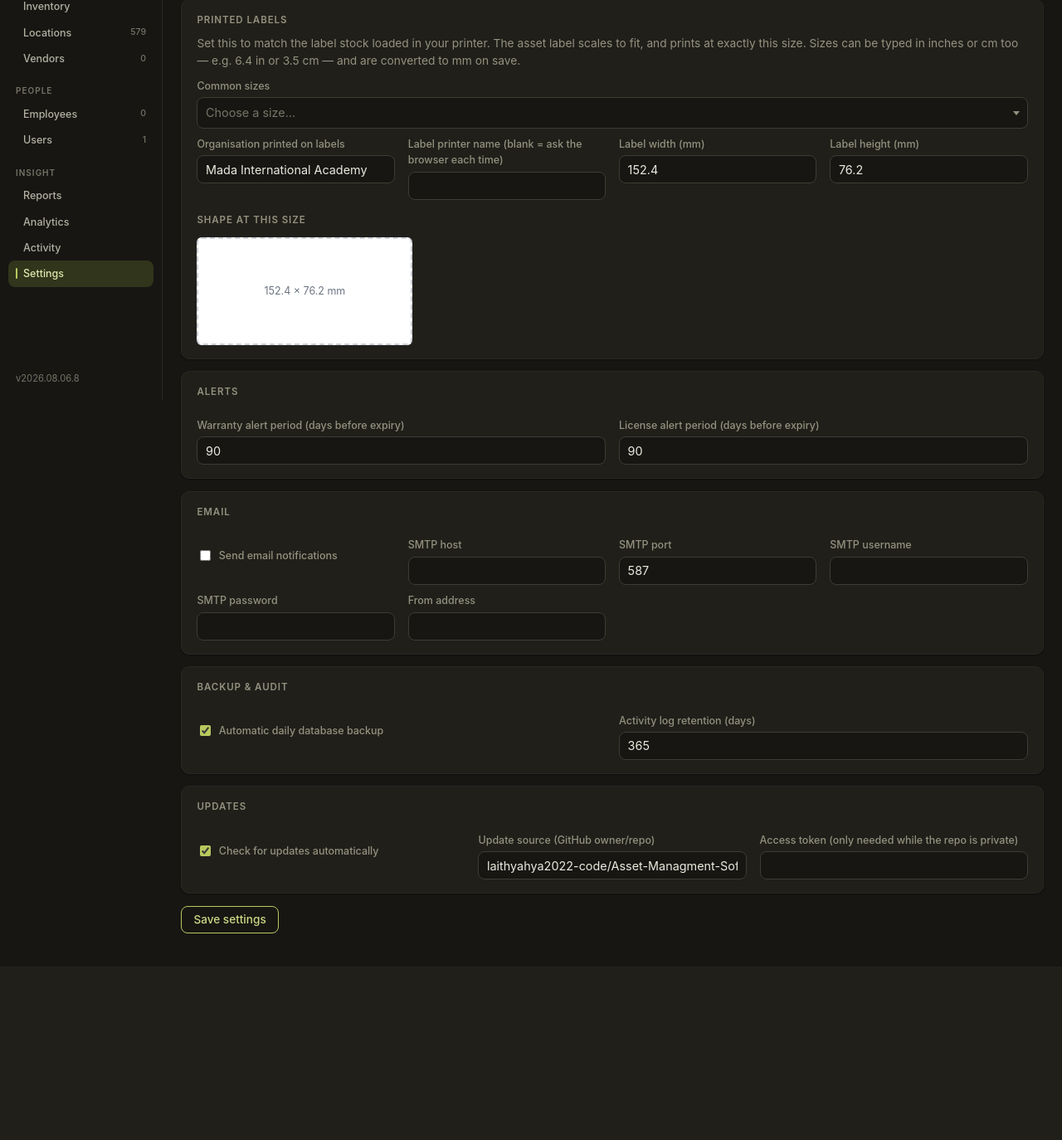
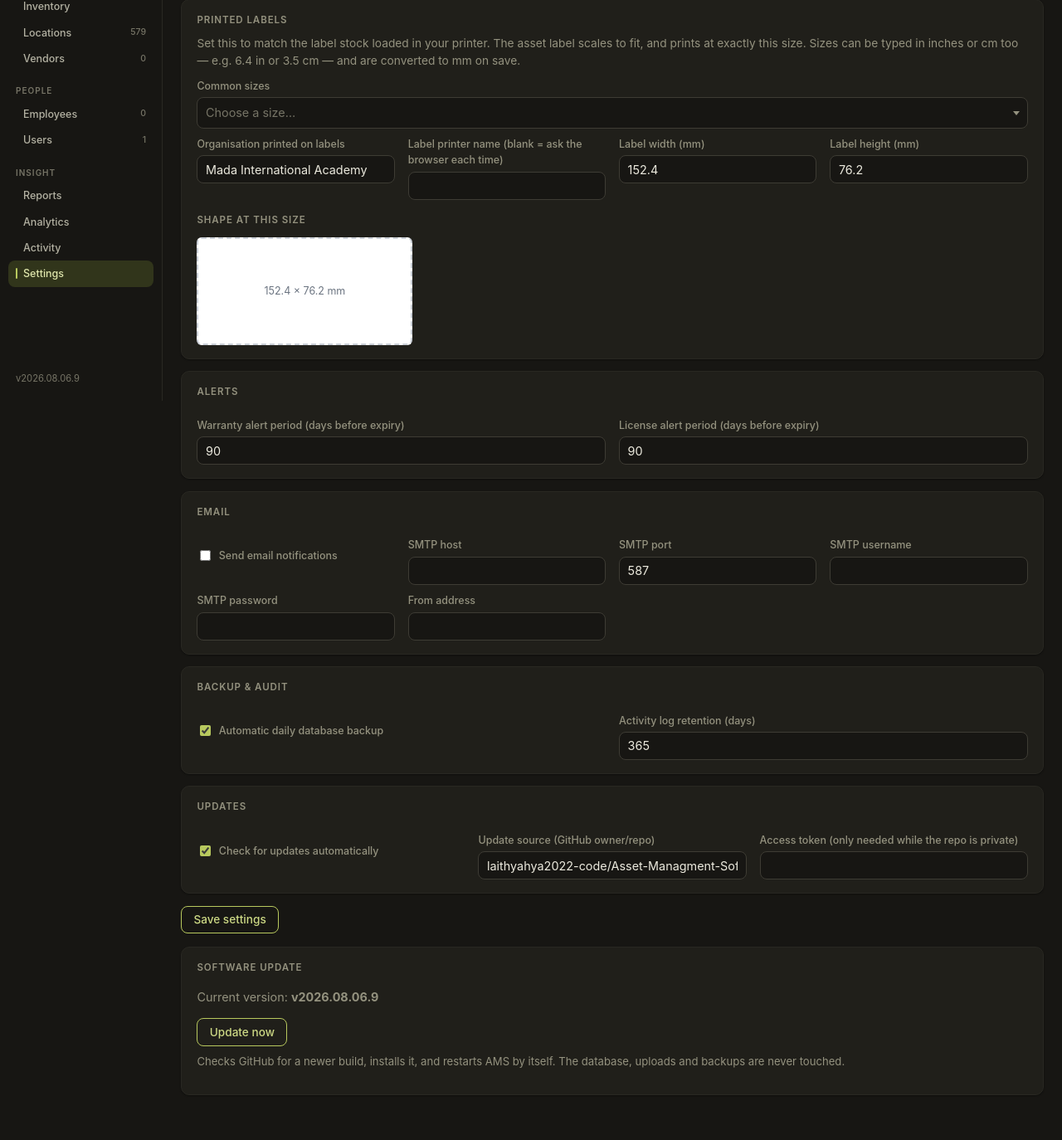
Before and after one commit to laithyahya2022-code/Asset-Managment-Software, a Flask app: page /admin/settings in a window 1280 px wide. Shown: the part 317-1691 px from the top of the page at 83% size. Before the commit the page ends 1442 px from the top, so only its background shows below. Run offline with Flask 3, Linux system fonts and the light colour scheme; the visitor is signed in with stand-in values (Sample User, id 1); data comes from the database, SQL or seed files in the repository; data that the repository does not hold is empty.

Commit message:
One-click self-update: install and restart from inside the app
The updater downloaded new builds but only applied them on the next
start - which never comes now that the server survives its window.
Add an Update now button (Settings card + update banner) that checks
GitHub, downloads if needed, swaps the executable, and restarts AMS,
showing a page that polls until the site is back. The relaunched build
waits for the old process to release the port instead of treating it
as an already-running server, and a stale 'update ready' banner is
cleared once the running build matches it. Bump to 2026.08.06.9.

Co-Authored-By: Claude Fable 5 <noreply@anthropic.com>
Claude-Session: https://claude.ai/code/session_012MC4h7jFMCCxMgMFycFCPx

```diff
--- a/itam/__init__.py
+++ b/itam/__init__.py
@@ -4,7 +4,7 @@ from datetime import datetime
 
 from flask import Flask, g, redirect, request, session, url_for
 
-APP_VERSION = "2026.08.06.8"  # bumped on each release so users can confirm their build
+APP_VERSION = "2026.08.06.9"  # bumped on each release so users can confirm their build
 
 from .i18n import LANGS, t, translate_html
 from .models import (DEFAULT_ROLE_PERMS, PERMISSIONS, ROLES, Notification,
@@ -139,6 +139,15 @@ def create_app(test_config=None, instance_path=None):
         db.create_all()
         _sync_schema()
         _ensure_defaults()
+        # An applied update leaves its "ready" note behind; drop it once the
+        # running build is no longer older than the advertised one.
+        pending = get_setting("update_pending")
+        if pending:
+            from . import updater
+            if not updater.is_newer(pending, APP_VERSION):
+                from .utils import set_setting
+                set_setting("update_pending", "")
+                db.session.commit()
         _start_update_check(app)
 
     @app.cli.command("seed")
--- a/itam/blueprints/admin.py
+++ b/itam/blueprints/admin.py
@@ -163,6 +163,59 @@ def settings():
                            label_presets=LABEL_PRESETS)
 
 
+@bp.route("/update-now", methods=["POST"])
+@perm_required("admin.settings")
+def update_now():
+    """Download the latest build (if needed), swap it in, and restart.
+
+    Only the packaged executable can replace itself; from source this just
+    says so. The restart drops the server for a few seconds — the page shown
+    meanwhile polls until AMS is back and then reloads.
+    """
+    import sys
+    import threading
+    import time
+
+    if not getattr(sys, "frozen", False):
+        flash("Running from source — update with git pull instead.", "error")
+        return redirect(url_for("admin.settings"))
+
+    from .. import APP_VERSION, updater
+    base = os.path.dirname(sys.executable)
+    exe = updater.exe_path(base)
+    token = get_setting("update_token") or None
+
+    if not updater.pending_update(base, exe):
+        status = updater.check_for_update(get_setting("update_repo"),
+                                          APP_VERSION, base, exe, token)
+        if status == "up-to-date":
+            flash(f"Already on the latest version (v{APP_VERSION}).", "success")
+            return redirect(url_for("admin.settings"))
+        if status not in ("downloaded", "pending"):
+            flash("Could not reach the update server. Check the internet "
+                  "connection and try again.", "error")
+            return redirect(url_for("admin.settings"))
+
+    log_activity("update_applied", "setting", None)
+    db.session.commit()
+
+    def restart():
+        time.sleep(1.0)                  # let the response reach the browser
+        if not updater.apply_pending_update(base, exe):
+            return                       # exe locked; keep serving on the old
+        env = dict(os.environ, AMS_TAKEOVER="1")
+        try:
+            import subprocess
+            subprocess.Popen([exe], close_fds=True, env=env,
+                             creationflags=getattr(subprocess, "DETACHED_PROCESS", 0))
+        except OSError:
+            return                       # relaunch failed; keep serving
+        os._exit(0)                      # hand the port to the new build
+
+    threading.Thread(target=restart, daemon=True).start()
+    return render_template("admin/updating.html")
+
+
 # ----------------------------------------------------------------- backups
 
 def _db_path():
--- a/itam/i18n.py
+++ b/itam/i18n.py
@@ -216,6 +216,23 @@ AR.update({
     "Everything the school owns — equipment and software — in one place.":
         "كل ما تملكه المدرسة — معدات وبرمجيات — في مكان واحد.",
     "Menu": "القائمة", "Update ready": "تحديث جاهز", "version": "الإصدار",
+    "has been downloaded; your data is not affected.":
+        "تم تنزيله؛ بياناتك غير متأثرة.",
+    "An administrator can install it from Settings.":
+        "يمكن للمسؤول تثبيته من الإعدادات.",
+    "Update now": "التحديث الآن",
+    "Software update": "تحديث البرنامج",
+    "Current version": "الإصدار الحالي",
+    "is ready to install": "جاهز للتثبيت",
+    "Checks GitHub for a newer build, installs it, and restarts AMS by itself. The database, uploads and backups are never touched.":
+        "يبحث عن إصدار أحدث على GitHub ويثبته ويعيد تشغيل AMS تلقائياً. قاعدة البيانات والمرفقات والنسخ الاحتياطية لا تُمسّ أبداً.",
+    "Updating…": "جارٍ التحديث…",
+    "AMS is updating": "AMS قيد التحديث",
+    "The app restarts by itself with the new version — this takes under a minute, and your data is not affected.":
+        "يعيد التطبيق تشغيل نفسه بالإصدار الجديد — يستغرق ذلك أقل من دقيقة، وبياناتك غير متأثرة.",
+    "Waiting for AMS to come back…": "بانتظار عودة AMS…",
+    "Taking longer than expected — start AMS.exe on the server, then reload this page.":
+        "يستغرق وقتاً أطول من المتوقع — شغّل AMS.exe على الخادم ثم أعد تحميل هذه الصفحة.",
 
     # --- shell rail groups
     "Operations": "العمليات", "Registry": "السجل", "People": "الأشخاص",
--- a/itam/templates/admin/settings.html
+++ b/itam/templates/admin/settings.html
@@ -61,6 +61,20 @@
   {% endfor %}
   <button class="btn" type="submit">Save settings</button>
 </form>
+
+<div class="card" style="margin-top:1rem">
+  <p class="eyebrow">{{ t("Software update") }}</p>
+  <p class="muted" style="font-size:0.9rem">
+    {{ t("Current version") }}: <b dir="ltr">v{{ app_version }}</b>
+    {% if update_pending %} — {{ t("version") }} <b dir="ltr">{{ update_pending }}</b> {{ t("is ready to install") }}{% endif %}
+  </p>
+  <form method="post" action="{{ url_for('admin.update_now') }}">
+    <button class="btn" type="submit">{{ t("Update now") }}</button>
+  </form>
+  <p class="muted" style="font-size:0.82rem;margin-top:0.5rem">
+    {{ t("Checks GitHub for a newer build, installs it, and restarts AMS by itself. The database, uploads and backups are never touched.") }}
+  </p>
+</div>
 <script>
 (function () {
   var w = document.getElementById("s-label_width_mm");
--- a/itam/templates/base.html
+++ b/itam/templates/base.html
@@ -99,9 +99,16 @@
   <div class="content">
     <main>
       {% if update_pending %}
-      <div class="flash flash-update no-print">
-        <strong>{{ t("Update ready") }}</strong> —
-        {{ t("version") }} {{ update_pending }} {{ t("has been downloaded. Close and reopen the app to finish updating; your data is not affected.") }}
+      <div class="flash flash-update no-print" style="display:flex;align-items:center;gap:0.8rem;flex-wrap:wrap">
+        <span><strong>{{ t("Update ready") }}</strong> —
+        {{ t("version") }} {{ update_pending }} {{ t("has been downloaded; your data is not affected.") }}</span>
+        {% if has_perm("admin.settings") %}
+        <form method="post" action="{{ url_for('admin.update_now') }}" style="margin:0">
+          <button class="btn sm" type="submit">{{ t("Update now") }}</button>
+        </form>
+        {% else %}
+        <span>{{ t("An administrator can install it from Settings.") }}</span>
+        {% endif %}
       </div>
       {% endif %}
       {% with messages = get_flashed_messages(with_categories=true) %}
```
Also changed, not shown: itam/templates/admin/updating.html (added, +36 -0 lines), run_server.py (+7 -0 lines), tests/test_app.py (+12 -0 lines).
